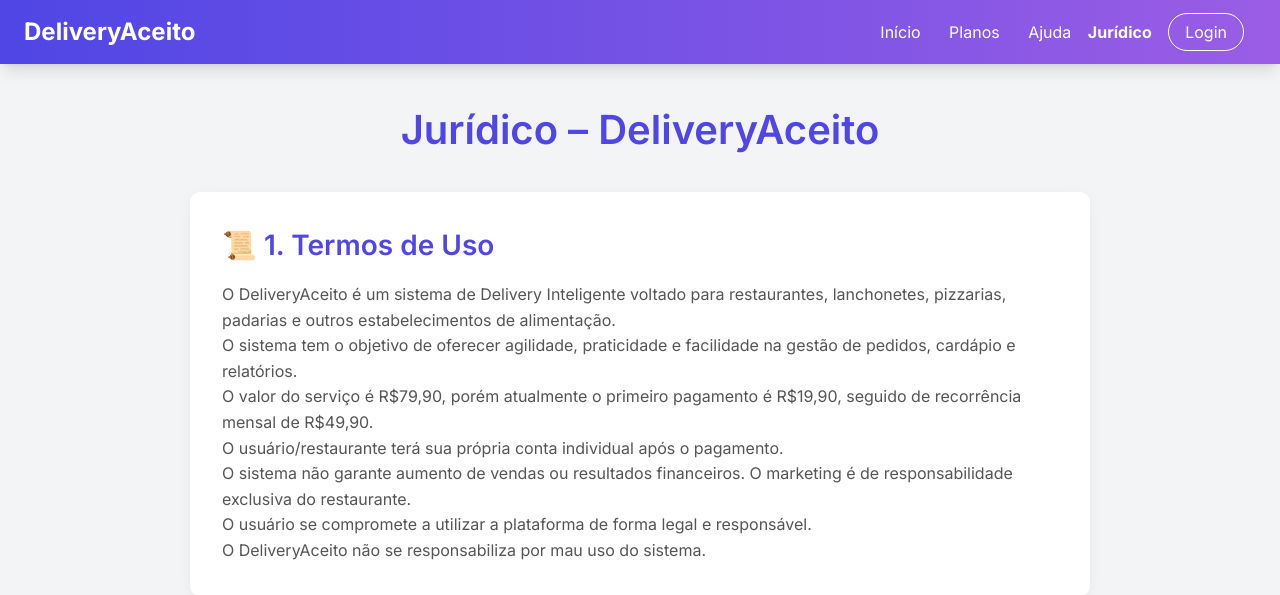
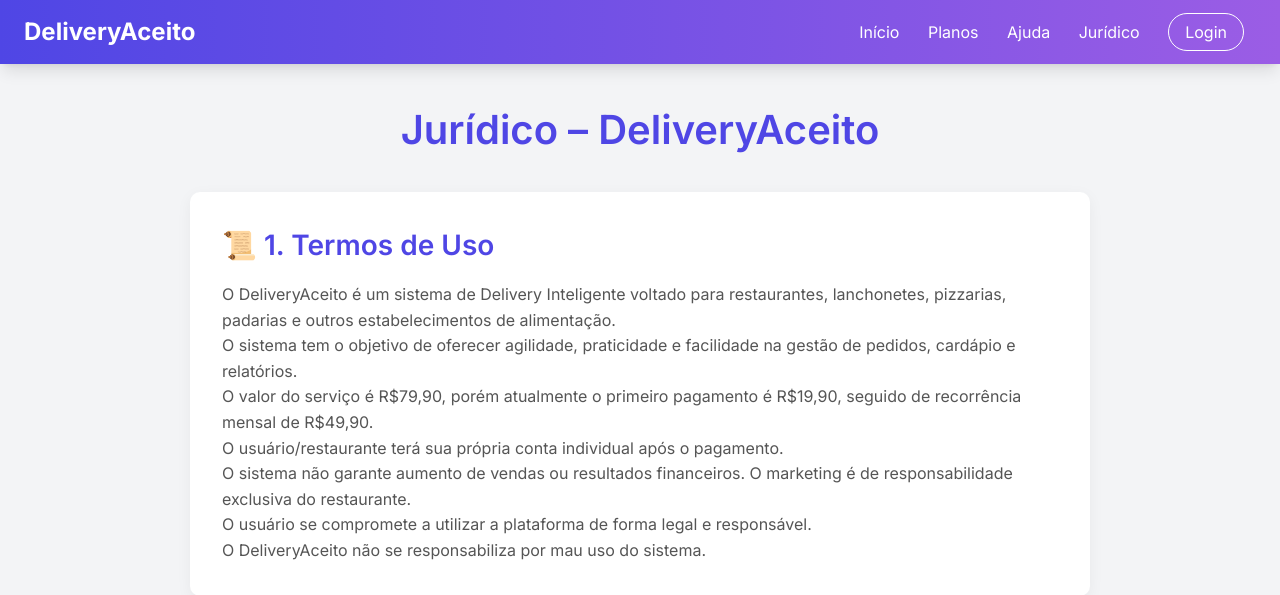
Before and after one commit to CanalCineflix/deliveryaceito, a Python web app: template templates/juridico.html in a window 1280 px wide. Shown: the top 595 px of the page. Run offline with Jinja, Linux system fonts and the light colour scheme; the template is opened without the code that fills it, so the values that code supplies are empty; some libraries are stand-ins or nearby versions.

Commit message:
Update juridico.html

```diff
--- a/templates/juridico.html
+++ b/templates/juridico.html
@@ -189,7 +189,7 @@
                 <a href="/" class="mx-3 hover:text-gray-300">Início</a>
                 <a href="/planos.html" class="mx-3 hover:text-gray-300">Planos</a>
                 <a href="/ajuda.html" class="mx-3 hover:text-gray-300">Ajuda</a>
-                <a href="#" style="font-weight: 700;">Jurídico</a>
+                 <a href="juridico.html" class="mx-3 hover:text-gray-300">Jurídico</a>
                 <a href="/login.html" class="mx-3 hover:text-gray-300 py-2 px-4 rounded-full border border-white hover:bg-white hover:text-blue-purple transition-all duration-300">Login</a>
             </nav>
         </div>
```
